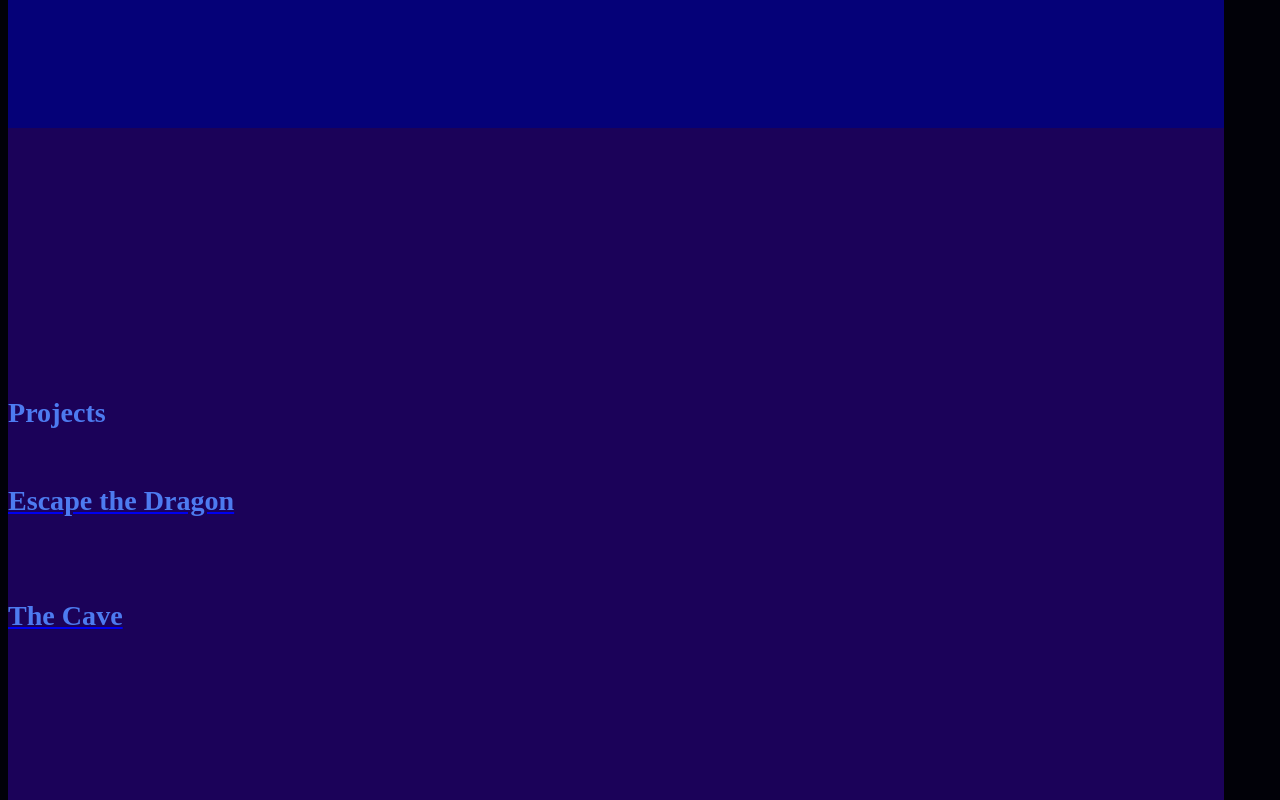
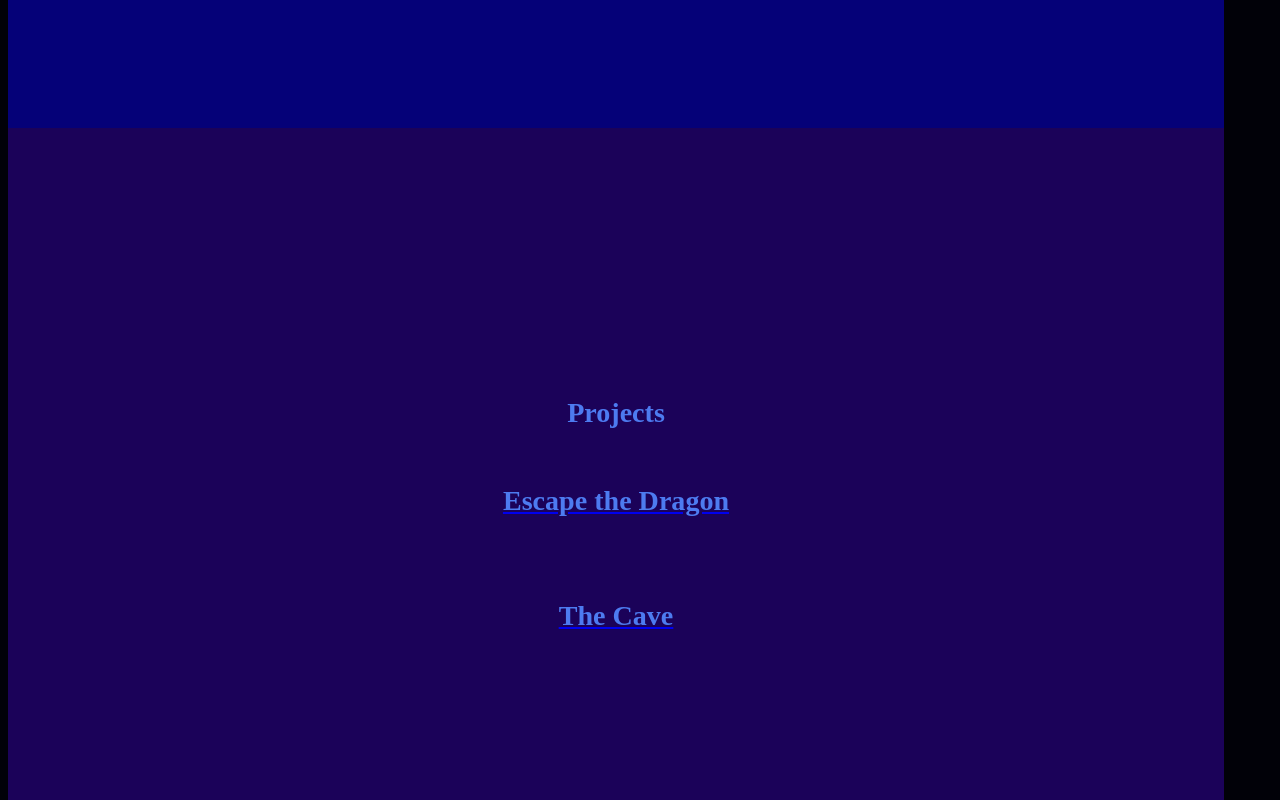
Before and after one commit to CrescentKaz/landing-page, a plain HTML site: page index.html in a window 1280 px wide. Shown: the part 680-1480 px from the top of the page. Drawn offline with Linux system fonts and the light colour scheme.

Commit message:
Update styles.css

```diff
--- a/styles.css
+++ b/styles.css
@@ -22,6 +22,7 @@ html {
 
 h1, h2, h3, .para {
     color: var(--pastel_blue);
+    align-items: center;
     justify-content: center;
 }
 
@@ -61,23 +62,28 @@ ul li {
     width: 95vw;
     display: flex;
     flex-direction: column;
-    align-content: center;
-    justify-content: center;
 }
 
 #title_section {
     background-color: var(--dark_blue);
     color: var(--light_purple);
+    align-content: center;
+    justify-content: center;
 }
 
 #projects {
     background-color: var(--dark_purple);
     color: var(--pastel_blue);
+    align-items: center;
+    align-content: center;
+    justify-content: center;
 }
 
 #about_me {
     background-color: var(--dark_blue);
     color: var(--light_purple);
+    align-content: center;
+    justify-content: center;
 }
 
 .para {
```
